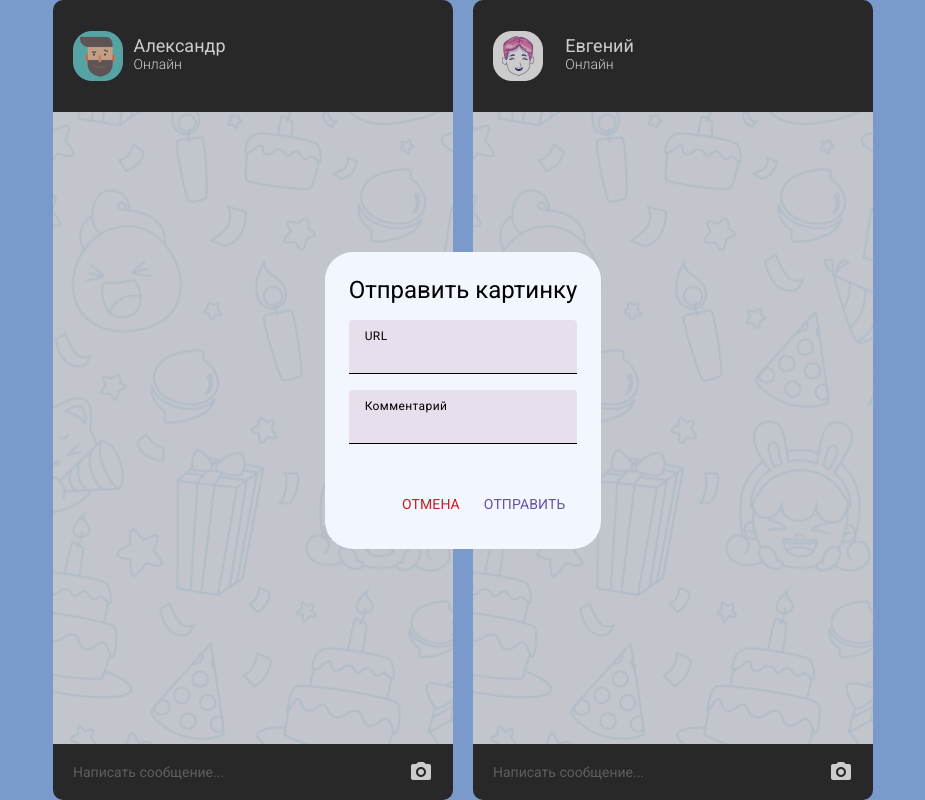
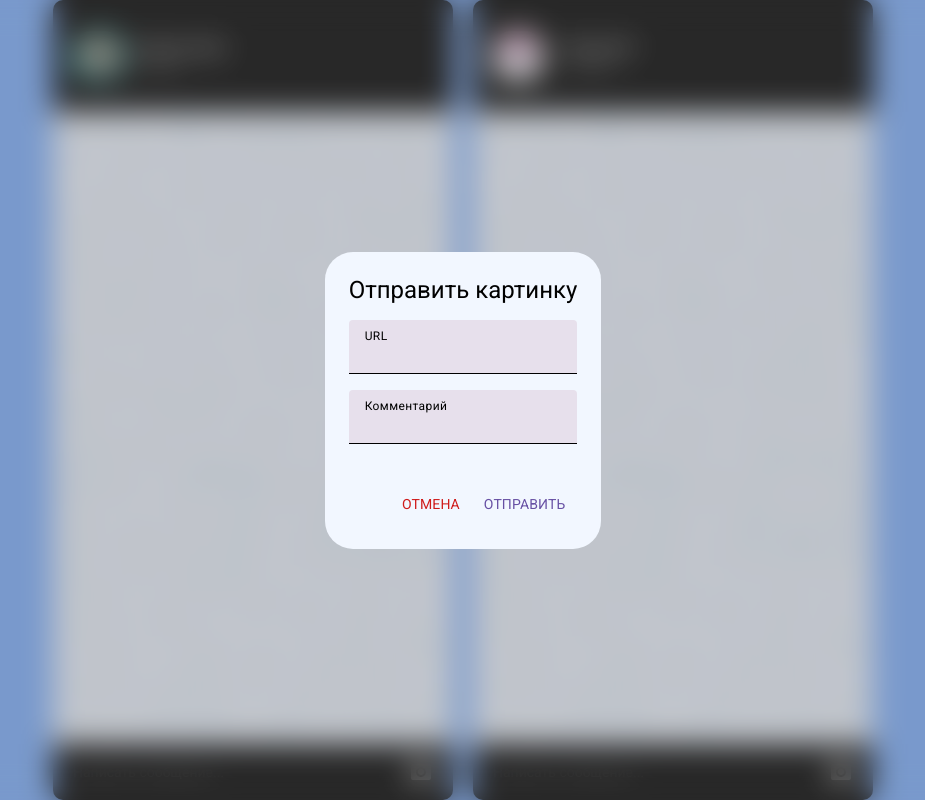
Before and after one commit to abizdev/vue-chat, a Vue app: page / in a window 1280 px wide. Both pictures are taken after a click on the picture 598 px from the left and 772 px from the top of the page. Shown: the whole page, without its empty margins (177-1102 px from the left). Built offline with nearby package versions, Linux system fonts and the light colour scheme.

Commit message:
feat: add animation to modal and messages

```diff
--- a/public/css/main.css
+++ b/public/css/main.css
@@ -7,17 +7,13 @@
   list-style: none;
   text-decoration: none;
 }
-body {
+.main {
   background: #98C0FF;
-}
-.main {
   width: 100%;
+  height: 100vh;
   position: absolute;
-  /* top: 0; */
-  /* left: 0; */
-  top: 50%;
-  left: 50%;
-  transform: translate(-50%, -50%);
+  top: 0;
+  left: 0;
   display: flex;
   justify-content: center;
   align-items: center;
@@ -153,16 +149,13 @@ body {
   width: 100%;
   height: 100vh;
   position: fixed;
-  top: 50%;
-  left: 50%;
-  transform: translate(-50%, -50%);
-  background: rgba(0, 0, 0, 0.2);
-  display: none;
+  top: 0;
+  left: 0;
+  display: flex;
   justify-content: center;
   align-items: center;
-}
-.modal.active {
-  display: flex;
+  background: rgba(0, 0, 0, 0.2);
+  backdrop-filter: blur(15px);
 }
 .modal-content {
   background: #F2F7FF;
@@ -220,3 +213,23 @@ body {
 .modal-edit {
   color: #6750A4;
 }
+/* Modal animation */
+.scale-enter-active,
+.scale-leave-active {
+  transition: all 0.5s;
+}
+.scale-enter-from,
+.scale-leave-to {
+  transform: scale(3);
+  opacity: 0;
+}
+/* List animation */
+.list-enter-active,
+.list-leave-active {
+  transition: all 0.3s ease;
+}
+.list-enter-from,
+.list-leave-to {
+  opacity: 0;
+  transform: scale(0.9);
+}
--- a/src/App.vue
+++ b/src/App.vue
@@ -17,7 +17,6 @@
 import AppHeader from './components/Header.vue'
 import AppBody from './components/Body.vue'
 import AppFooter from './components/Footer.vue'
-import Modal from './components/Modal.vue'
 import { mapActions } from 'vuex'
 
 export default {
--- a/src/components/Body.vue
+++ b/src/components/Body.vue
@@ -1,9 +1,11 @@
 <template >
   <section class="chat">
     <ul class="chat-list">
+      <TransitionGroup name="list">
         <li
           class="chat-message"
           v-for="(item, key) in messages"
+          :key="key"
           :class="{
             get: item.id != id,
             send: item.id == id,
@@ -17,6 +19,7 @@
             </div>
           </div>
         </li>
+      </TransitionGroup>
     </ul>
   </section>
 </template>
--- a/src/components/Footer.vue
+++ b/src/components/Footer.vue
@@ -7,7 +7,7 @@
     </div>
   </footer>
 
-  <modal :id="id" :modalAct="modalActive" @modal-toggle="toggleModal" />
+  <modal :id="id" v-show="modalActive" @modal-toggle="toggleModal" />
 </template>
 
 <script>
@@ -24,11 +24,9 @@ export default {
   },
   methods: {
     toggleModal() {
-      console.log('toggled');
       this.modalActive = !this.modalActive
     },
     sendMsg() {
-      console.log("footer id: ", this.id);
       this.$store.dispatch('sendMsg', {
         id: this.id,
         text: this.text,
--- a/src/components/Modal.vue
+++ b/src/components/Modal.vue
@@ -1,5 +1,6 @@
 <template>
-  <div class="modal" :class="{active: modalAct}" @click="clearAndCloseModal">
+  <Transition name="scale">
+    <div class="modal" @click="clearAndCloseModal">
       <div class="modal-content" @click.stop>
         <h2>Отправить картинку</h2>
         <div class="modal__inp modal--img">
@@ -16,6 +17,7 @@
         </div>
       </div>
     </div>
+  </Transition>
 
 </template>
 
```
Lines whose indentation alone changed are shown as unchanged.
